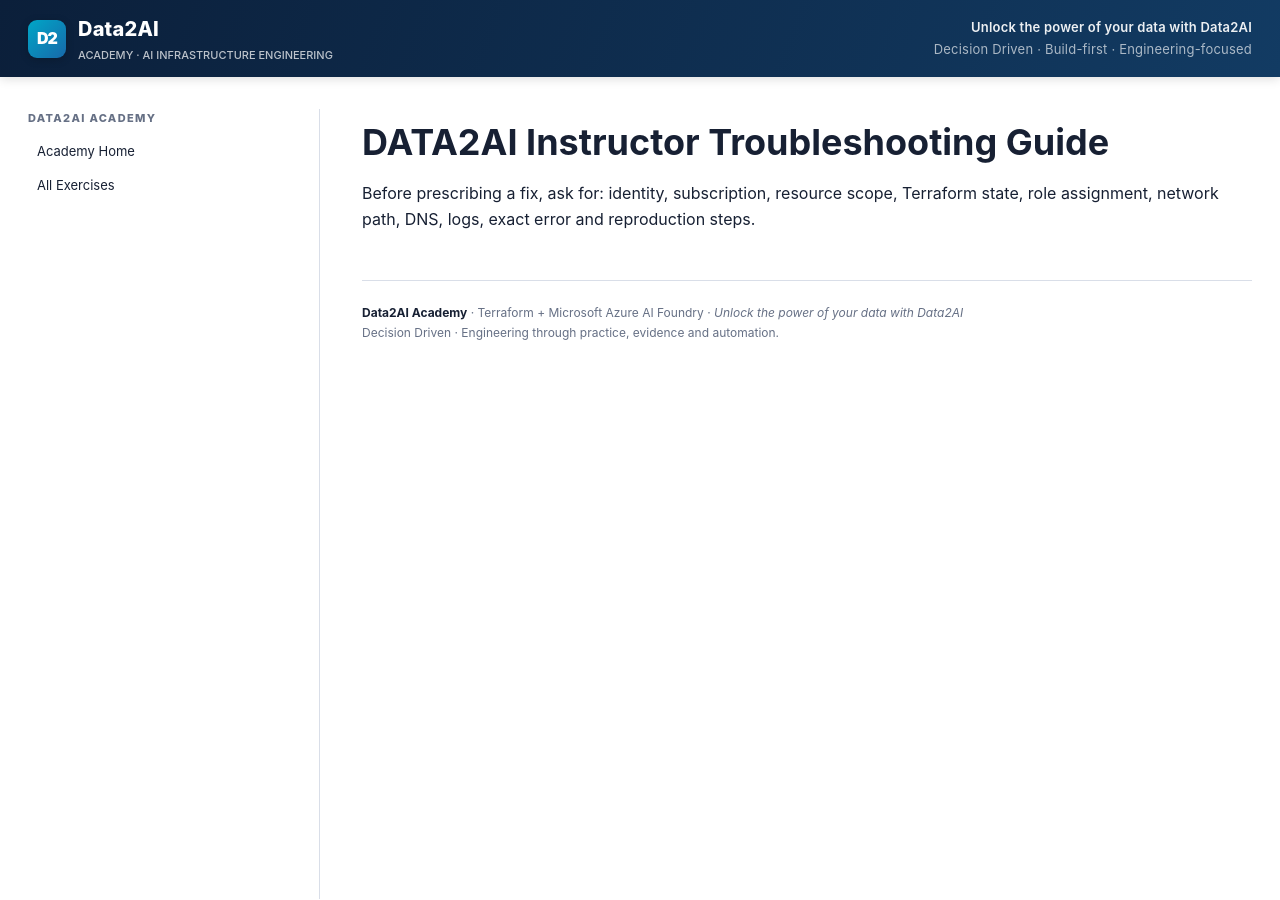
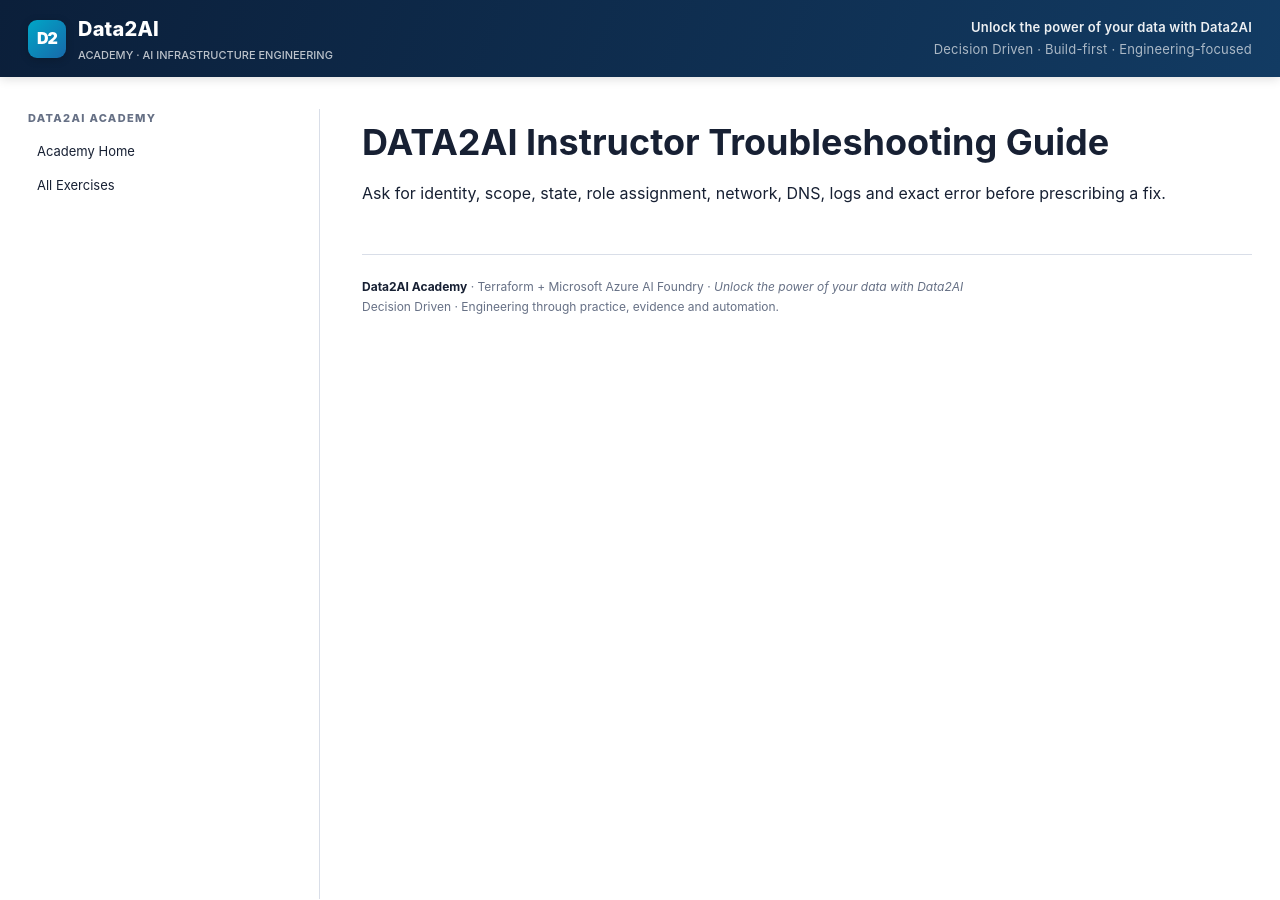
Before and after one commit to msellamiTN/data2ai-terraform-azure-foundry, a Jekyll site: the page built from instructor/troubleshooting-guide.md, in a window 1280 px wide and 900 px high. Built offline with Jekyll 4.4.1, drawn with Linux system fonts in a browser that asks for light colours; our own code applies the rules of GitHub Pages for plain Markdown files.

```diff
--- a/instructor/troubleshooting-guide.md
+++ b/instructor/troubleshooting-guide.md
@@ -1,4 +1,3 @@
 # DATA2AI Instructor Troubleshooting Guide
 
-Before prescribing a fix, ask for:
-identity, subscription, resource scope, Terraform state, role assignment, network path, DNS, logs, exact error and reproduction steps.
+Ask for identity, scope, state, role assignment, network, DNS, logs and exact error before prescribing a fix.
```
